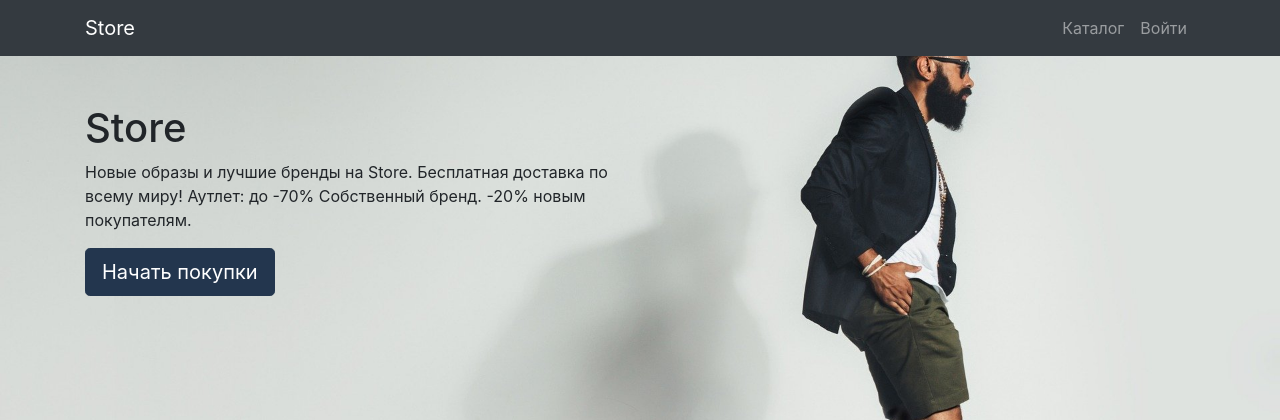
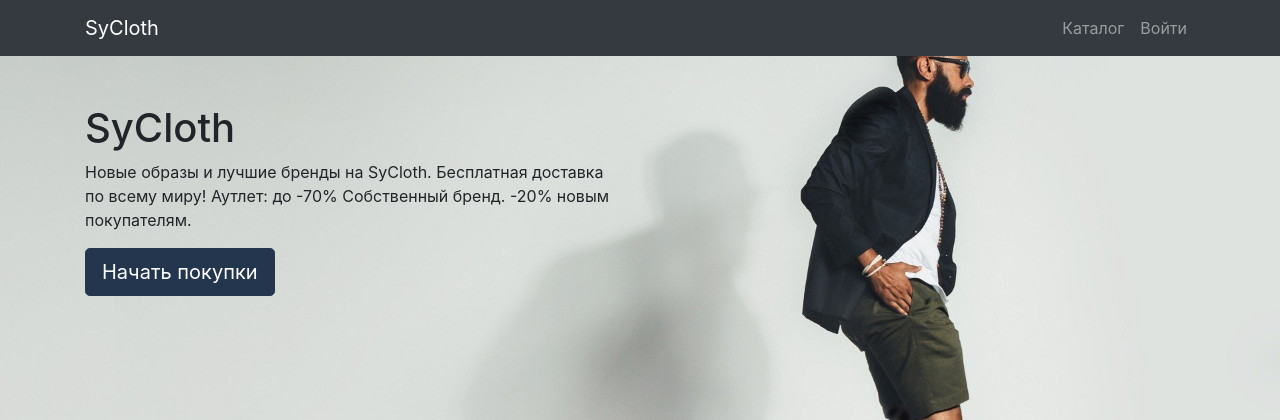
Before and after one commit to S0fft/SyCloth-Shop, a Django app: page / in a window 1280 px wide. Shown: the top 420 px of the page. Run offline with Django 3.2, Linux system fonts and the light colour scheme; parts of the project's set-up code (start-up, migrations or seed data) failed here and were passed over; some libraries are stand-ins or nearby versions.

Commit message:
rename all titles to SyCloth

```diff
--- a/products/templates/products/base.html
+++ b/products/templates/products/base.html
@@ -10,7 +10,7 @@
     <meta name="description" content="">
     <meta name="author" content="">
 
-    <title>{{ title }}</title>
+    <title>SyCloth</title>
 
     <!-- Bootstrap core CSS -->
     <link href="{% static 'vendor/bootstrap/css/bootstrap.min.css' %}" rel="stylesheet">
@@ -25,7 +25,7 @@
     <!-- Navigation -->
     <nav class="navbar navbar-expand-lg navbar-dark bg-dark fixed-top">
         <div class="container">
-            <a class="navbar-brand" href="{% url 'index' %}">Store</a>
+            <a class="navbar-brand" href="{% url 'index' %}">SyCloth</a>
             <button class="navbar-toggler" type="button" data-toggle="collapse" data-target="#navbarResponsive" aria-controls="navbarResponsive" aria-expanded="false" aria-label="Toggle navigation">
                 <span class="navbar-toggler-icon"></span>
             </button>
--- a/products/templates/products/index.html
+++ b/products/templates/products/index.html
@@ -13,9 +13,9 @@
     <div class="container">
         <div class="row">
             <div class="col-lg-6">
-                <h1 class="mt-5">Store</h1>
+                <h1 class="mt-5">SyCloth</h1>
                 <p>
-                    Новые образы и лучшие бренды на Store.
+                    Новые образы и лучшие бренды на SyCloth.
                     Бесплатная доставка по всему миру!
                     {% if is_prom %}
                     Аутлет: до -70% Собственный бренд. -20% новым покупателям.
--- a/products/templates/products/products.html
+++ b/products/templates/products/products.html
@@ -12,7 +12,7 @@
 
         <div class="col-lg-3">
 
-            <h1 class="my-4">Store</h1>
+            <h1 class="my-4">SyCloth</h1>
             <div class="list-group">
                 {% for category in categories %}
                     <a href="{% url 'products:category' category.id %}" class="list-group-item">{{ category.name }}</a>
```
